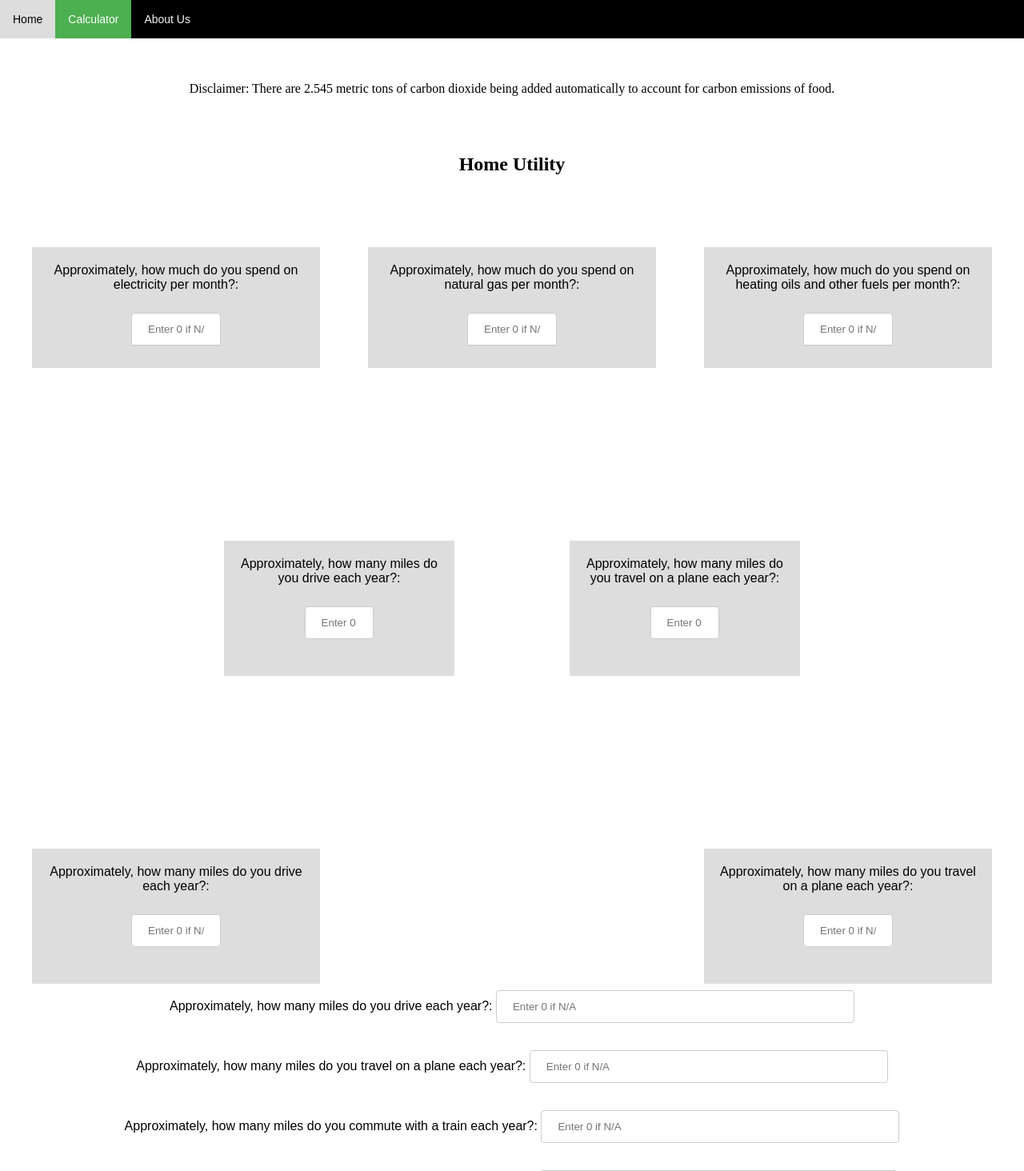
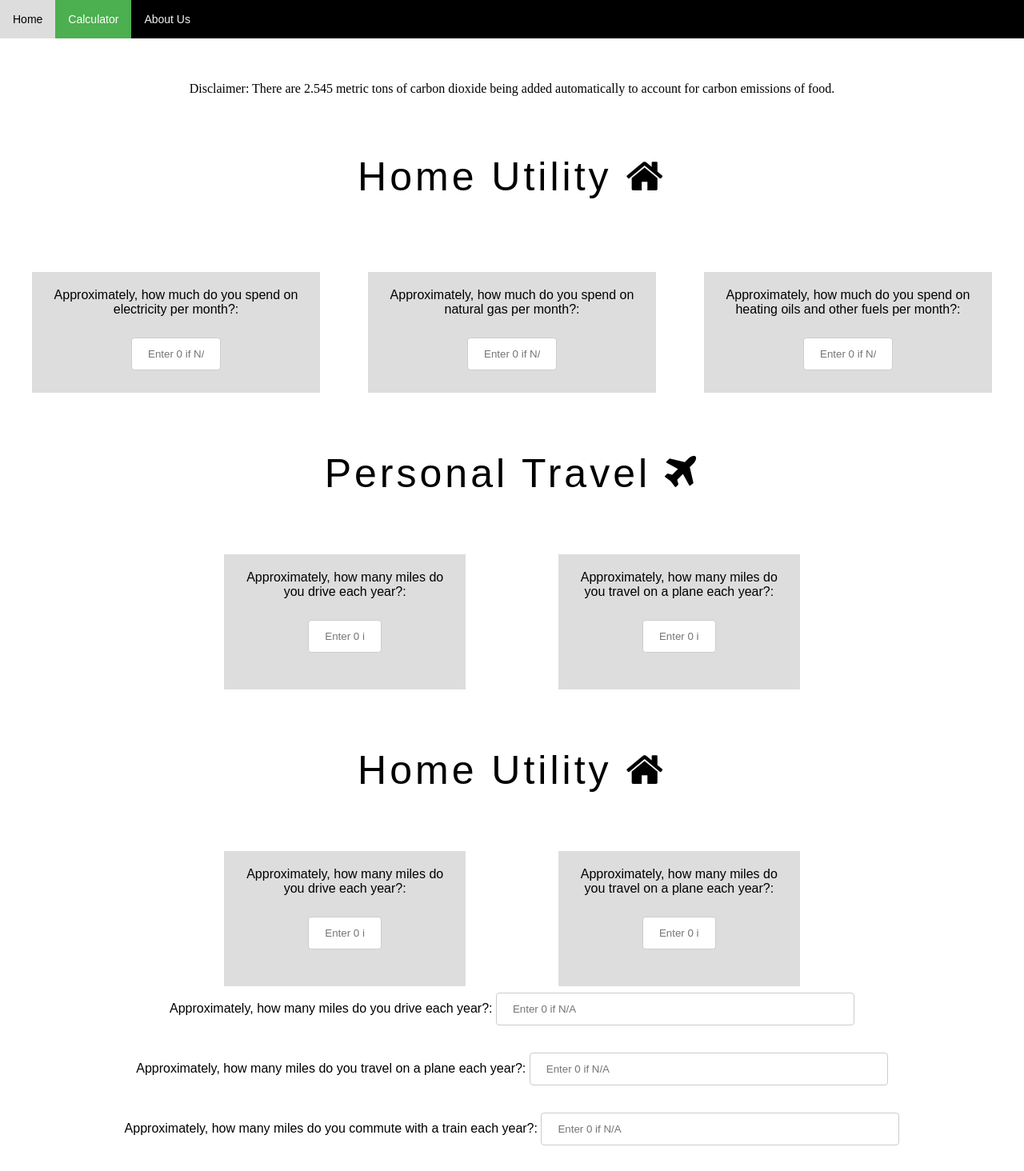
Before and after one commit to fadybesada/EcoStep, a Python web app: template templates/input.html in a window 1280 px wide. Shown: the top 1464 px of the page at 80% size. Run offline with Jinja, Linux system fonts and the light colour scheme; the template is opened without the code that fills it, so the values that code supplies are empty.

Commit message:
form edits

```diff
--- a/static/css/input.css
+++ b/static/css/input.css
@@ -13,6 +13,13 @@
   text-align:center;
 }
 
+h2 {
+  font-family: 'Century Gothic',sans-serif;
+  font-size: 50px;
+  letter-spacing: 4px;
+  font-weight: 150;
+
+}
 
 button{
   background:#1AAB8A;
@@ -30,7 +37,8 @@
 button:hover{
   background:#fff;
   color:#1AAB8A;
-  border-radius: 12px;
+  border-ra
+  dius: 12px;
 }
 button:before,button:after{
   content:'';
@@ -102,7 +110,7 @@
 }
 
 .personal-travel .col-two {
-  width: 40%;
+  width: 42%;
 }
 
 @media (max-width: 400px) {
@@ -121,12 +129,12 @@
 .commuter {
   display: flex;
   justify-content: space-between;
-  padding-left: 40px;
-  padding-right: 40px;
+  padding-left: 280px;
+  padding-right: 280px;
 }
 
 .commuter .col-three {
-  width: 30%;
+  width: 42%;
 }
 
 @media (max-width: 400px) {
--- a/templates/input.html
+++ b/templates/input.html
@@ -5,6 +5,7 @@
     <title>EcoStep Calculator</title>
   <link rel="stylesheet" href="/static/css/everypage.css">
   <link rel="stylesheet" href="/static/css/input.css">
+  <link rel="stylesheet" href="https://cdnjs.cloudflare.com/ajax/libs/font-awesome/4.7.0/css/font-awesome.min.css">
   </head>
 
     <!-- NAVIGATION BAR -->
@@ -17,7 +18,7 @@
   <body>
     <br><br><br>
     <p> Disclaimer: There are 2.545 metric tons of carbon dioxide being added automatically to account for carbon emissions of food.</p>
-    <br><br><br><br><h2>Home Utility</h2><br><br><br><br><br>
+    <br><br><br><br><h2>Home Utility  <i class="fa fa-home"></i></h2><br><br><br><br><br>
     <h2></h2>
     <form method="post" action="/output">
 
@@ -45,7 +46,7 @@
           </label>
           </div>
       </div>
-      <br><br><br><br><br><br><br><br><br><br><br><br>
+      <br><br><br><br><h2>Personal Travel  <i class="fa fa-plane"></i></h2><br><br><br><br>
 
 
       <div class="personal-travel">
@@ -63,7 +64,7 @@
             </label>
           </div>
       </div>
-      <br><br><br><br><br><br><br><br><br><br><br><br>
+      <br><br><br><br><h2>Home Utility  <i class="fa fa-home"></i></h2><br><br><br><br>
 
 
 
```
